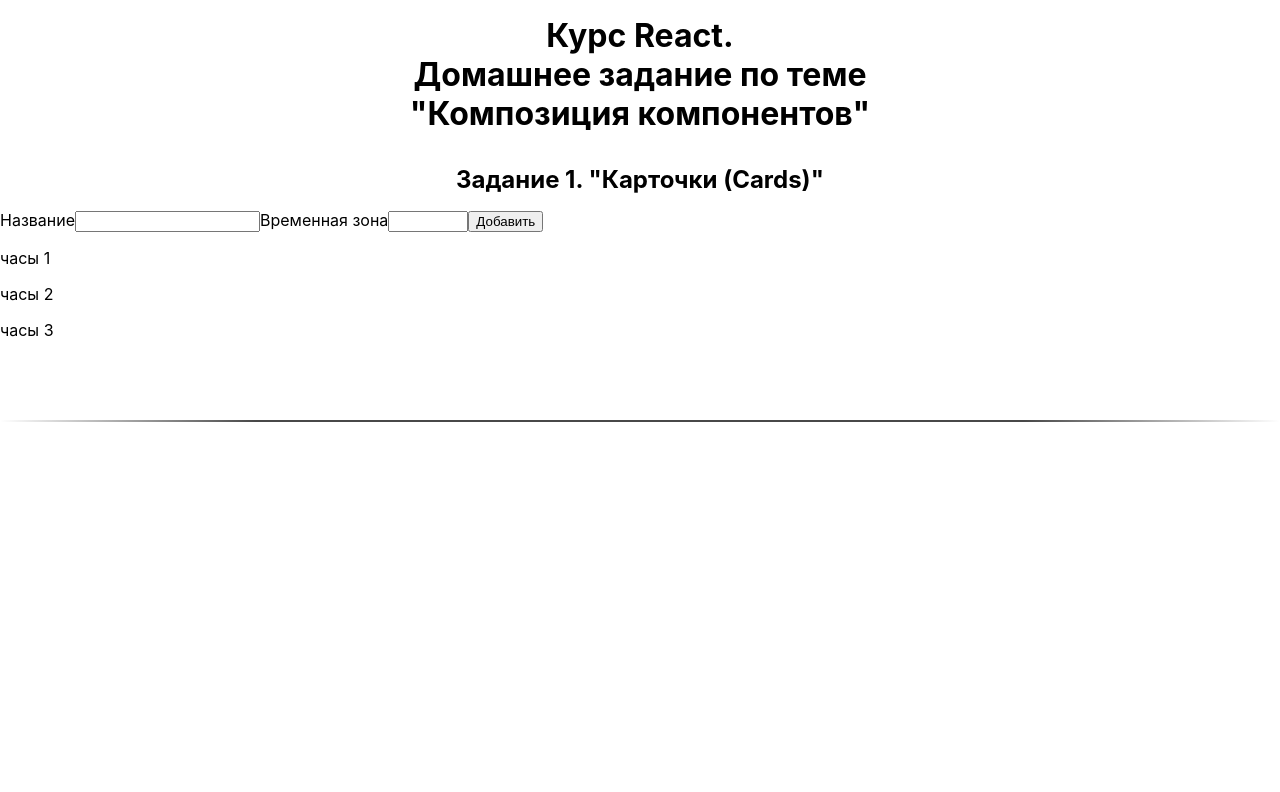
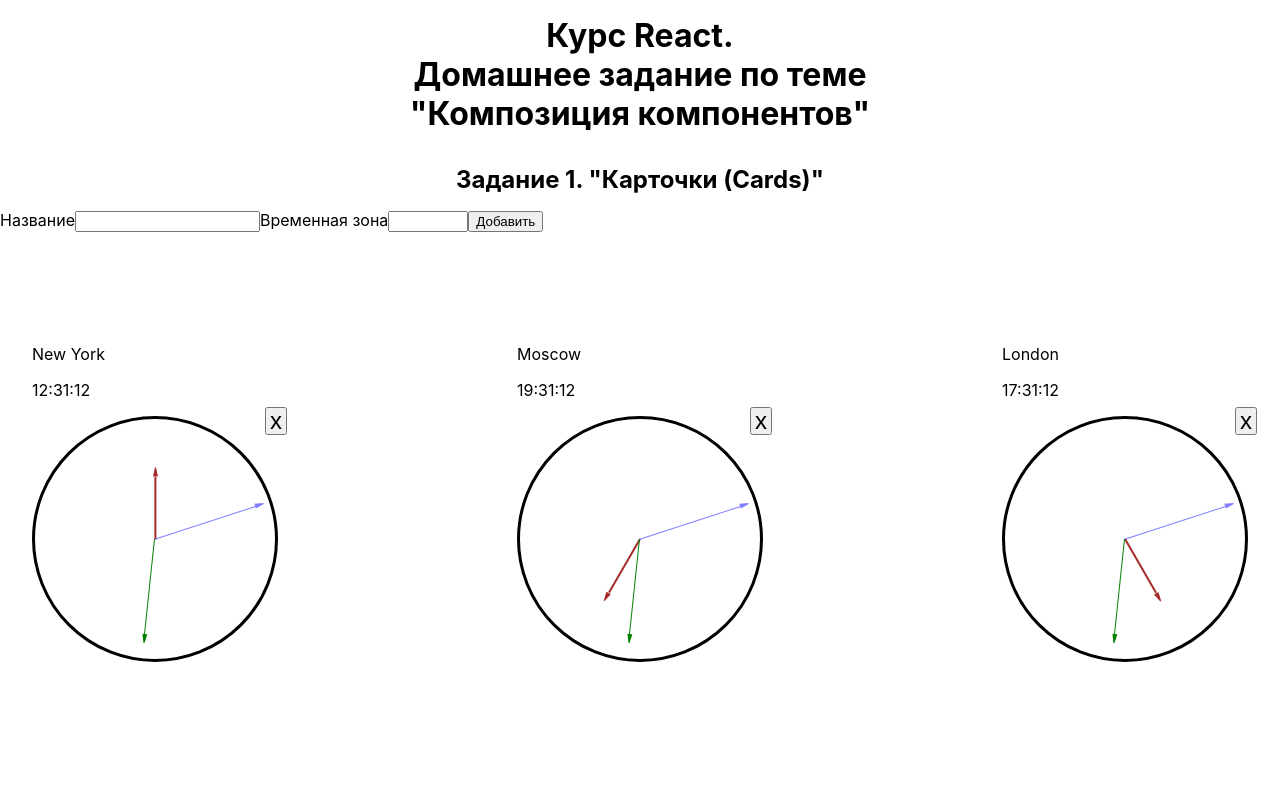
Before and after one commit to Sidalvik/react-06-lifecycle-http, a React (Create React App) app: page / in a window 1280 px wide. Shown: the top 792 px of the page. Built offline with nearby package versions, Linux system fonts and the light colour scheme.

Commit message:
task-1 finished Watch components. ToDo: update state

```diff
--- a/src/App.css
+++ b/src/App.css
@@ -17,3 +17,99 @@ h2 {
     margin: 2rem auto 1rem;
     text-align: center;
 }
+
+#task-1 .watches-list {
+    display: flex;
+    flex-wrap: wrap;
+    margin: 4rem 0;
+    justify-content: space-between;
+    gap: 3rem;
+}
+
+#task-1 .watch {
+    margin: 2rem;
+    box-sizing: border-box;
+}
+
+#task-11 .city-name {
+    text-align: center;
+}
+
+.watch-close-btn {
+    position: absolute;
+    top: -0.5em;
+    right: -0.5em;
+    padding: 0 0.125em;
+    font-size: 0.5em;
+    line-height: 1;
+    cursor: pointer;
+}
+
+#task-1  .clock-face {
+    position: relative;
+    width: 5em;
+    height: 5em;
+    font-size: 3rem;
+    border-radius: 50%;
+    border: 3px solid black;
+}
+
+#task-1  .arrow {
+    position: absolute;
+    top: 50%;
+    box-sizing: content-box;
+    border-style: none;
+    transform-origin: center top;
+}
+
+#task-1  .arrow::after {
+    content: "";
+    position: absolute;
+    bottom: 0;
+    right: 50%;
+    display: block;
+    width: 0.1em;
+    height: 0.2em;
+    box-sizing: border-box;
+    border: 0.05em solid transparent;
+    border-top: 0.2em solid;
+    border-bottom-width: 0;
+    transform: translate(50%, 100%);
+}
+
+#task-1  .arrow.arrow-hours {
+    left: calc(50% - 0.025em);
+    height: 1.3em;
+    width: 0.05em;
+    background-color: brown;
+    /* transform: rotate(180deg); */
+}
+
+#task-1  .arrow.arrow-hours::after {
+    border-top-color: brown;
+}
+
+#task-1  .arrow.arrow-minutes {
+    left: calc(50% - 0.015em);
+    height: 2.0em;
+    width: 0.03em;
+    background-color: green;
+    /* transform: rotate(180deg); */
+}
+
+#task-1  .arrow.arrow-minutes::after {
+    border-top-color: green;
+}
+
+#task-1  .arrow.arrow-seconds {
+    left: calc(50% - 0.015em);
+    height: 2.2em;
+    width: 0.03em;
+    background-color: blue;
+    /* transform: rotate(180deg); */
+    opacity: 0.5;
+}
+
+#task-1  .arrow.arrow-seconds::after {
+    border-top-color: blue;
+}
--- a/src/App.js
+++ b/src/App.js
@@ -5,9 +5,9 @@ import Watches from './Components/Watches/Watches';
 function App() {
   return (
     <div className='App'>
-        <h1 className=''>Курс React.<br></br>Домашнее задание по&nbsp;теме<br></br>"Композиция компонентов"</h1>
-        <h2 className='mx-auto text-center'>Задание 1. "Карточки (Cards)"</h2>
-      <div className='task1' id='task-1'>
+      <h1 className=''>Курс React.<br></br>Домашнее задание по&nbsp;теме<br></br>"Композиция компонентов"</h1>
+      <h2 className='mx-auto text-center'>Задание 1. "Карточки (Cards)"</h2>
+      <div className='task-1' id='task-1'>
         <Watches className = {''}/>
       </div>
       <Separator/>
--- a/src/Components/Watches/CloseBtn/CloseBtn.js
+++ b/src/Components/Watches/CloseBtn/CloseBtn.js
@@ -2,11 +2,16 @@ import PropTypes from 'prop-types';
 import React, { Component } from 'react';
 
 export class CloseBtn extends Component {
-  static propTypes = {}
+  static propTypes = {
+    className: PropTypes.string,
+    onClick: PropTypes.func.isRequired,
+  }
 
   render() {
+    const {className, onClick} = this.props;
+
     return (
-      <div>CloseBtn</div>
+      <button className={(className || '') + ' close-btn'} onClick={onClick}>x</button>
     )
   }
 }
--- /dev/null
+++ b/src/Components/Watches/Watch/Arrow/Arrow.js
@@ -0,0 +1,24 @@
+import PropTypes from 'prop-types'
+import React, { Component } from 'react'
+
+export class Arrow extends Component {
+  static propTypes = {
+    type: PropTypes.string.isRequired,
+    value: PropTypes.number.isRequired,
+  }
+
+
+  render() {
+    const {type, value} = this.props;
+    const rotateDeg = 180 + value * (type === 'hours' ? 2 * 360 / 24 : 360 / 60 );
+    const style = {
+        transform: `rotate(${rotateDeg}deg)`,
+    };
+
+    return (
+      <div className={'arrow arrow-' + type} style={style}></div>
+    )
+  }
+}
+
+export default Arrow
--- a/src/Components/Watches/Watch/Watch.js
+++ b/src/Components/Watches/Watch/Watch.js
@@ -1,12 +1,61 @@
 import PropTypes from 'prop-types';
 import React, { Component } from 'react';
+import CloseBtn from '../CloseBtn/CloseBtn';
+import Arrow from './Arrow/Arrow';
 
 export class Watch extends Component {
-  static propTypes = {}
+  static propTypes = {
+    city: PropTypes.string.isRequired,
+    timeZone: PropTypes.number.isRequired,
+  }
+
+  state = {
+    interval: null,
+  }
+
+  getTimeComponent = (hoursOffset = 0) => {
+    const offsetHoursInt = Math.trunc(+hoursOffset);
+    const offsetMinutesInt = Math.trunc((+hoursOffset - offsetHoursInt) * 60);
+    const offsetSecondInt = Math.round((+hoursOffset - offsetHoursInt - offsetMinutesInt / 60) * 3600);
+
+    const currentTime =new Date();
+    const offsetTime = new Date(currentTime.setHours(currentTime.getUTCHours() + offsetHoursInt,
+     currentTime.getUTCMinutes() + offsetMinutesInt,
+     currentTime.getUTCSeconds() + offsetSecondInt));
+
+    return {
+      hours: offsetTime.getHours(),
+      minutes: offsetTime.getMinutes(),
+      seconds: offsetTime.getSeconds(),
+    }
+  }
+
+  componentDidMount = () => {
+    // let interval = setInterval(() => {this.render()}, 1 * 1000);
+    // this.setState({interval});
+    console.log('componentDidMount "Watch"');
+  }
+
+  componentWillUnmount = () => {
+    clearInterval(this.state.interval);
+    console.log('componentWillUnmount "Watch"');
+  }
 
   render() {
+    const {city, timeZone, id, closeWatch: handleClick} = this.props;
+    const timeComponents = this.getTimeComponent(timeZone);
+    console.log('run render Watch-' + id);
     return (
-      <div>Watch</div>
+      <div className='watch'>
+        <p className='city-name'>{city}</p>
+        <p>{timeComponents.hours}:{timeComponents.minutes}:{timeComponents.seconds}</p>
+        <div className="clock-face">
+          <Arrow type={'hours'} value={timeComponents.hours}/>
+          <Arrow type={'minutes'} value={timeComponents.minutes}/>
+          <Arrow type={'seconds'} value={timeComponents.seconds}/>
+          <CloseBtn onClick={() => handleClick(id)} className={'watch-close-btn'}/>
+        </div>
+      </div>
     )
   }
 }
--- a/src/Components/Watches/Watches.js
+++ b/src/Components/Watches/Watches.js
@@ -1,6 +1,8 @@
 import PropTypes from 'prop-types';
 import React, { Component } from 'react';
 import AddWatchForm from './AddWatchForm/AddWatchForm';
+import WatchesList from './WatchesList/WatchesList';
+import Watch from './Watch/Watch';
 
 
 export class Watches extends Component {
@@ -10,10 +12,10 @@ export class Watches extends Component {
 
   state = {
     watchesList: [
-        {city: 'New York', timeZone: -5, interval: null,},
-        {city: 'Moscow', timeZone: +3, interval: null,},
-        {city: 'London', timeZone: +5, interval: null,},
-        {city: 'Tokyo', timeZone: +13, interval: null,},
+        {city: 'New York', timeZone: -4,},
+        {city: 'Moscow', timeZone: +3,},
+        {city: 'London', timeZone: +1,},
+        {city: 'Tokyo', timeZone: +9,},
     ],
     inputs: {
       city: '',
@@ -21,14 +23,11 @@ export class Watches extends Component {
     },
   };
 
-  getCurrentTimeZone = () => {
-    return (new Date()).getTimezoneOffset() / -60;
-  }
-
   handleChange =  (event) => {
     const name = event.target.name;
     const value = event.target.value;
     if (name === 'timeZone' && Number.isNaN(value)) return;
+
     this.setState({...this.state, inputs: {...this.state.inputs, [name]: value}});
   }
 
@@ -38,7 +37,7 @@ export class Watches extends Component {
     }
 
     const newState =  {
-        watchesList: [...this.state.watchesList, {...this.state.inputs, interval: null}],
+        watchesList: [...this.state.watchesList, {...this.state.inputs}],
         inputs: {
           city: '',
           timeZone: '',
@@ -50,20 +49,36 @@ export class Watches extends Component {
     console.log('addWatch');
   }
 
-  closeWatch = function () {
+  closeWatch = (id) => {
+    const newState = {
+      ...this.state,
+      watchesList: this.state.watchesList.filter((item, index) => index !== id),
+    };
+
+    this.setState(newState);
+
     console.log('closeWatch');
   }
 
 
   render() {
+    const watchesItems = this.state.watchesList.map((item, index) => {
+      const newProps =  {
+        ...item,
+        key: index,
+        id: index,
+        closeWatch: this.closeWatch,
+      }
+      return <Watch {...newProps}/>
+    });
+
     return (
       <div>
         <AddWatchForm form = {this.state.inputs} handleChange = {this.handleChange} addWatch = {this.addWatch}/>
-        <section className='watches-list'>
-            <p>часы 1</p>
-            <p>часы 2</p>
-            <p>часы 3</p>
-        </section>
+        <WatchesList className = {''}>
+          {watchesItems}
+          {/* <Watch closeWatch = {this.closeWatch}/> */}
+        </WatchesList>
       </div>
     )
   }
--- /dev/null
+++ b/src/Components/Watches/WatchesList/WatchesList.js
@@ -0,0 +1,20 @@
+import PropTypes from 'prop-types';
+import React, { Component } from 'react';
+
+export class WatchesList extends Component {
+  static propTypes = {
+    className: PropTypes.string,
+  }
+
+  render() {
+    const {className} = this.props;
+
+    return (
+        <section className={(className || '') + ' watches-list'}>
+            {this.props.children}
+        </section>
+    )
+  }
+}
+
+export default WatchesList
```
Also changed, not shown: src/Components/Watches/DigitalСlock/DigitalСlock.js (deleted, +0 -14 lines).
